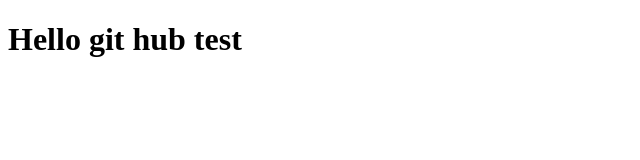
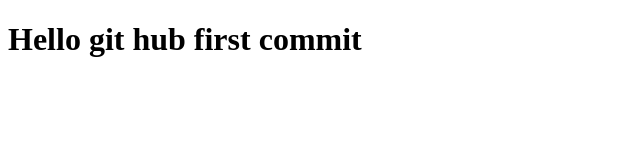
Before and after one commit to mustaf114/git-example-repo, a plain HTML site: page index.html in a window 1280 px wide. Shown: the whole page, without its empty margins (0-640 px from the left). Drawn offline with Linux system fonts and the light colour scheme.

Commit message:
second commit

```diff
--- a/index.html
+++ b/index.html
@@ -8,7 +8,7 @@
 </head>
 
 <body>
-    <h1>Hello git hub test</h1>
+    <h1>Hello git hub first commit </h1>
 </body>
 
 </html>
```
